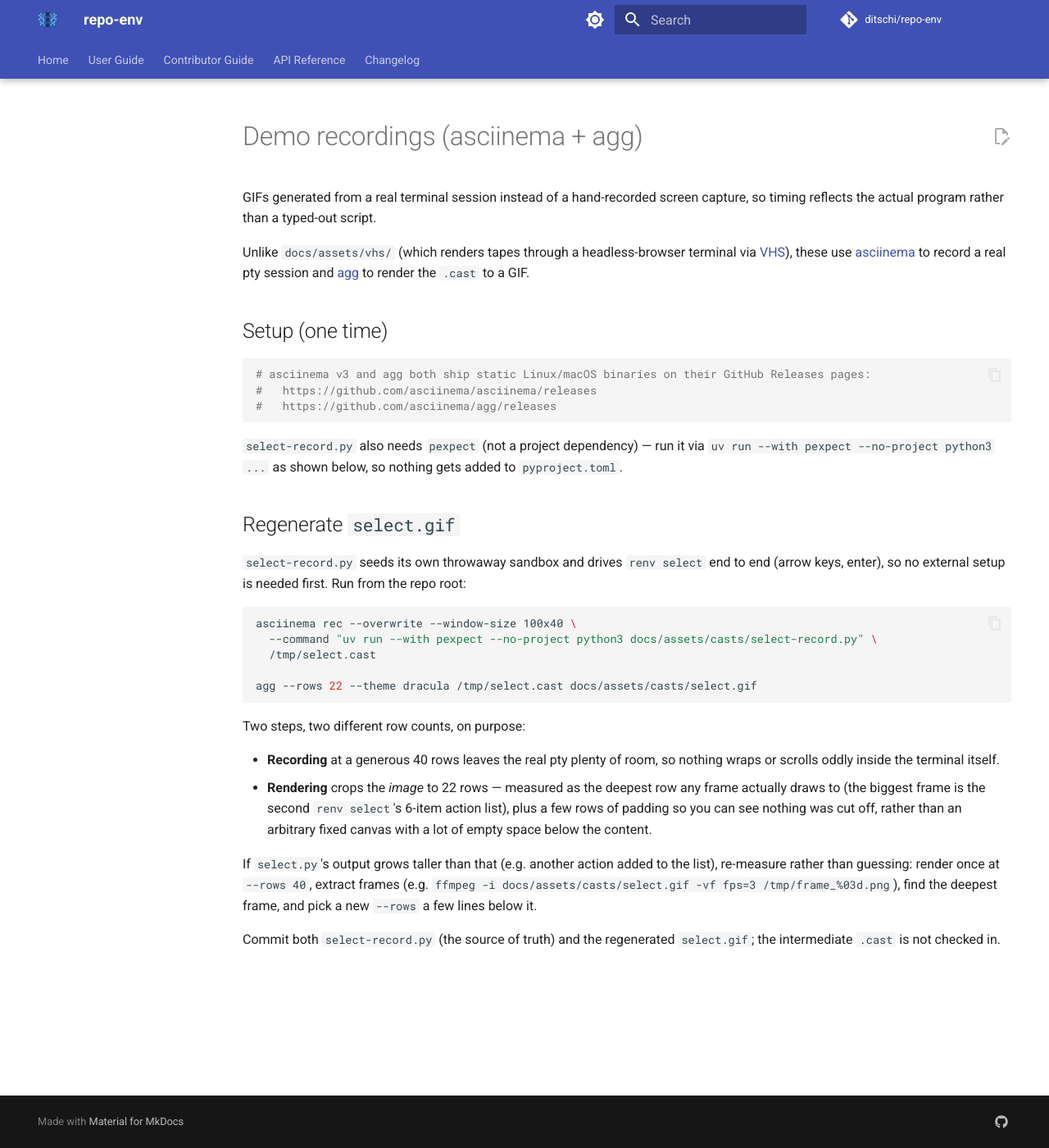
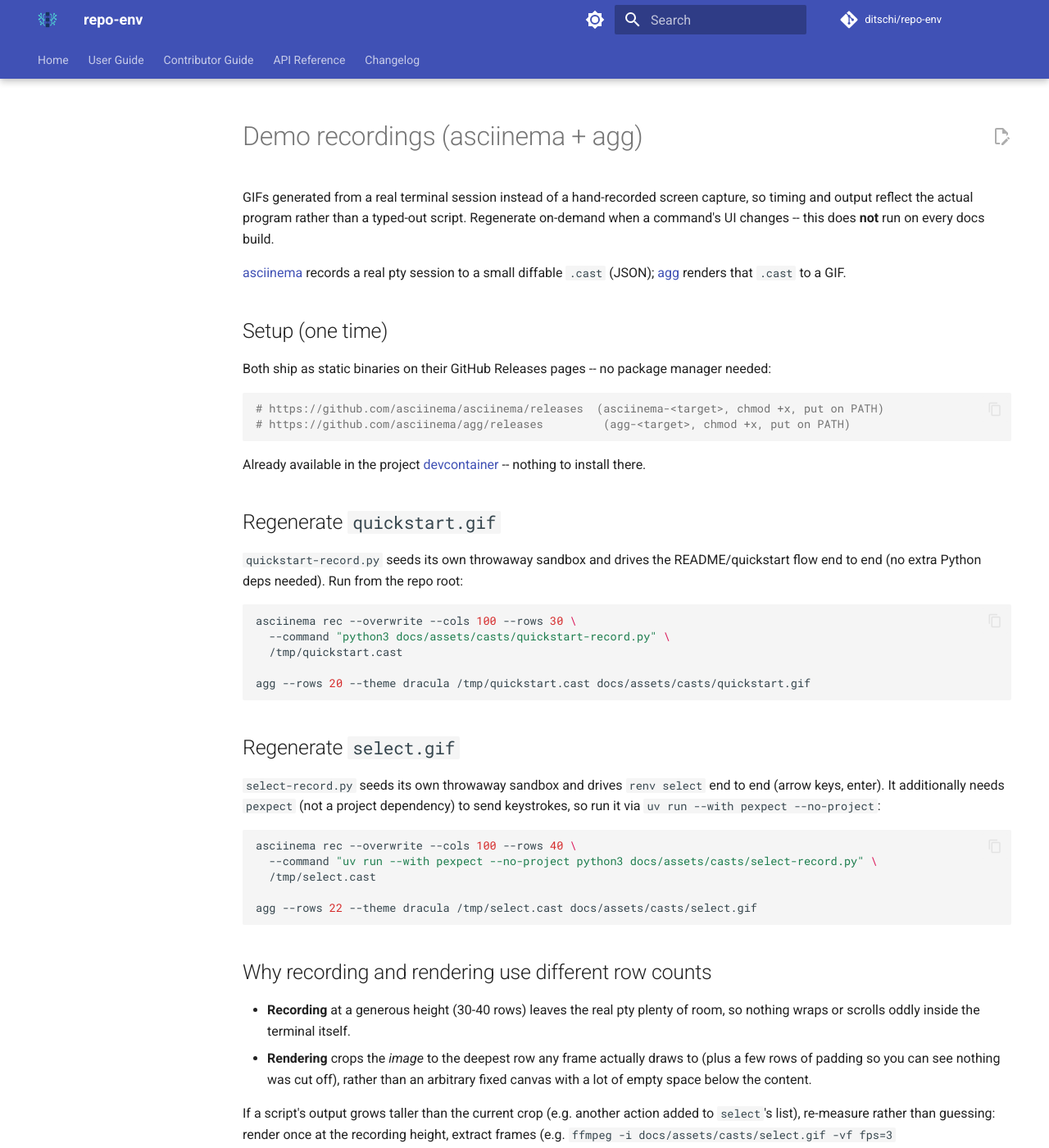
Before and after one commit to ditschi/repo-env, an MkDocs documentation site: the page built from docs/assets/casts/README.md, in a window 1280 px wide and 1400 px high. Shown: the whole window at 82% size. Built offline with MkDocs 1.6.1 and Material for MkDocs 9.7.7, drawn with Linux system fonts in a browser that asks for light colours; comment, search, counter and statistics services are not loaded; the version menu is left out; some of the changed text lies outside the part shown.

Commit message:
docs: wire in the quickstart demo GIF
Renders the README/quickstart flow (create --activate, ls, run -- git
status) as a real recorded terminal session via quickstart-record.py +
asciinema + agg, matching the approach already used for renv select's
demo -- one consistent toolchain instead of two.

Co-Authored-By: Claude Sonnet 5 <noreply@anthropic.com>

````diff
--- a/docs/assets/casts/README.md
+++ b/docs/assets/casts/README.md
@@ -1,51 +1,63 @@
 # Demo recordings (asciinema + agg)
 
 GIFs generated from a real terminal session instead of a hand-recorded screen capture, so
-timing reflects the actual program rather than a typed-out script.
+timing and output reflect the actual program rather than a typed-out script. Regenerate
+on-demand when a command's UI changes -- this does **not** run on every docs build.
 
-Unlike `docs/assets/vhs/` (which renders tapes through a headless-browser terminal via
-[VHS](https://github.com/charmbracelet/vhs)), these use
-[asciinema](https://github.com/asciinema/asciinema) to record a real pty session and
-[agg](https://github.com/asciinema/agg) to render the `.cast` to a GIF.
+[asciinema](https://github.com/asciinema/asciinema) records a real pty session to a small
+diffable `.cast` (JSON); [agg](https://github.com/asciinema/agg) renders that `.cast` to a GIF.
 
 ## Setup (one time)
 
+Both ship as static binaries on their GitHub Releases pages -- no package manager needed:
+
 ```bash
-# asciinema v3 and agg both ship static Linux/macOS binaries on their GitHub Releases pages:
-#   https://github.com/asciinema/asciinema/releases
-#   https://github.com/asciinema/agg/releases
+# https://github.com/asciinema/asciinema/releases  (asciinema-<target>, chmod +x, put on PATH)
+# https://github.com/asciinema/agg/releases         (agg-<target>, chmod +x, put on PATH)
 ```
 
-`select-record.py` also needs `pexpect` (not a project dependency) — run it via
-`uv run --with pexpect --no-project python3 ...` as shown below, so nothing gets added to
-`pyproject.toml`.
+Already available in the project [devcontainer](../../../.devcontainer/) -- nothing to install
+there.
+
+## Regenerate `quickstart.gif`
+
+`quickstart-record.py` seeds its own throwaway sandbox and drives the README/quickstart flow
+end to end (no extra Python deps needed). Run from the repo root:
+
+```bash
+asciinema rec --overwrite --cols 100 --rows 30 \
+  --command "python3 docs/assets/casts/quickstart-record.py" \
+  /tmp/quickstart.cast
+
+agg --rows 20 --theme dracula /tmp/quickstart.cast docs/assets/casts/quickstart.gif
+```
 
 ## Regenerate `select.gif`
 
 `select-record.py` seeds its own throwaway sandbox and drives `renv select` end to end (arrow
-keys, enter), so no external setup is needed first. Run from the repo root:
+keys, enter). It additionally needs `pexpect` (not a project dependency) to send keystrokes, so
+run it via `uv run --with pexpect --no-project`:
 
 ```bash
-asciinema rec --overwrite --window-size 100x40 \
+asciinema rec --overwrite --cols 100 --rows 40 \
   --command "uv run --with pexpect --no-project python3 docs/assets/casts/select-record.py" \
   /tmp/select.cast
 
 agg --rows 22 --theme dracula /tmp/select.cast docs/assets/casts/select.gif
 ```
 
-Two steps, two different row counts, on purpose:
+## Why recording and rendering use different row counts
 
-- **Recording** at a generous 40 rows leaves the real pty plenty of room, so nothing wraps or
-  scrolls oddly inside the terminal itself.
-- **Rendering** crops the *image* to 22 rows — measured as the deepest row any frame actually
-  draws to (the biggest frame is the second `renv select`'s 6-item action list), plus a few
-  rows of padding so you can see nothing was cut off, rather than an arbitrary fixed canvas
-  with a lot of empty space below the content.
+- **Recording** at a generous height (30-40 rows) leaves the real pty plenty of room, so nothing
+  wraps or scrolls oddly inside the terminal itself.
+- **Rendering** crops the *image* to the deepest row any frame actually draws to (plus a few rows
+  of padding so you can see nothing was cut off), rather than an arbitrary fixed canvas with a
+  lot of empty space below the content.
 
-If `select.py`'s output grows taller than that (e.g. another action added to the list),
-re-measure rather than guessing: render once at `--rows 40`, extract frames (e.g. `ffmpeg -i
-docs/assets/casts/select.gif -vf fps=3 /tmp/frame_%03d.png`), find the deepest frame, and pick
-a new `--rows` a few lines below it.
+If a script's output grows taller than the current crop (e.g. another action added to
+`select`'s list), re-measure rather than guessing: render once at the recording height, extract
+frames (e.g. `ffmpeg -i docs/assets/casts/select.gif -vf fps=3 /tmp/frame_%03d.png`), find the
+deepest frame, and pick a new `--rows` a few lines below it.
 
-Commit both `select-record.py` (the source of truth) and the regenerated `select.gif`; the
+Commit both the `*-record.py` script (the source of truth) and the regenerated `.gif`; the
 intermediate `.cast` is not checked in.
````
Also changed, not shown: README.md (+6 -0 lines), docs/assets/casts/quickstart-record.py (added, +82 -0 lines), docs/user-guide/quickstart.md (+2 -0 lines), docs/assets/casts/quickstart.gif (added).
